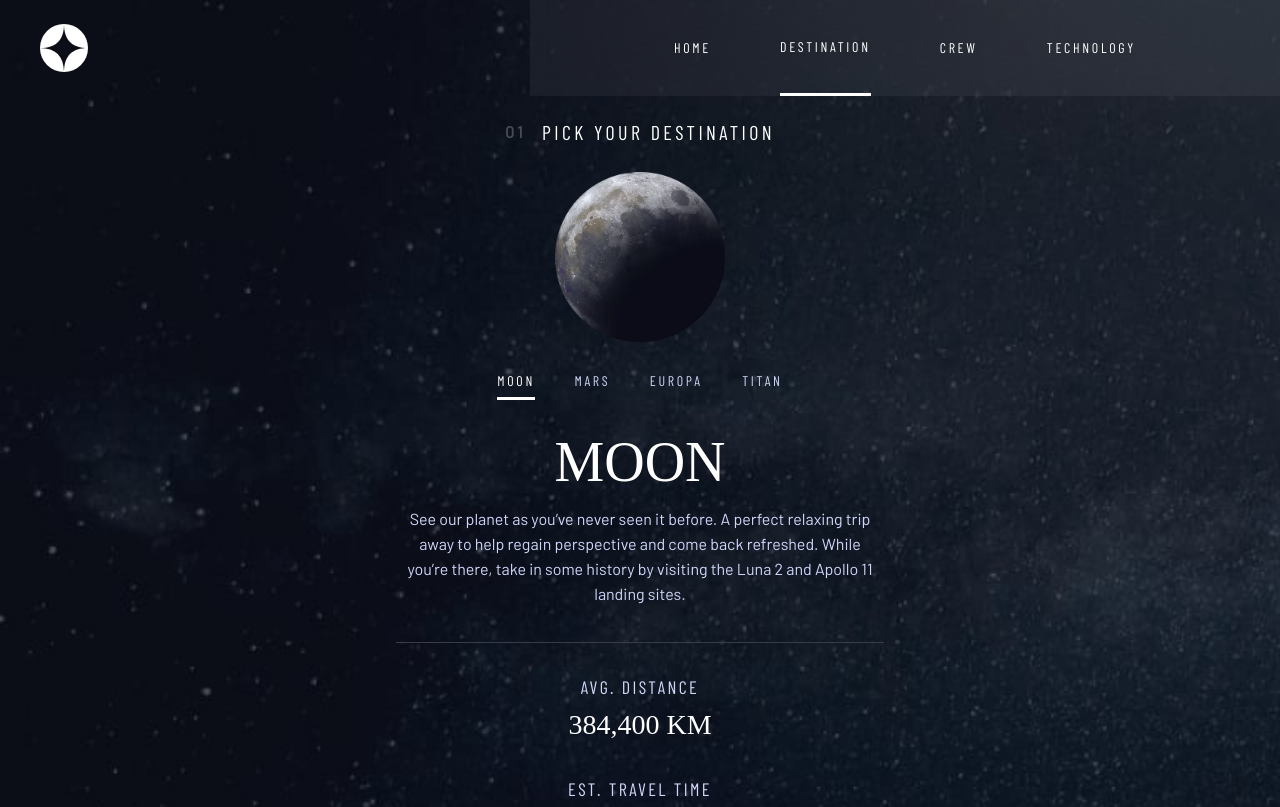
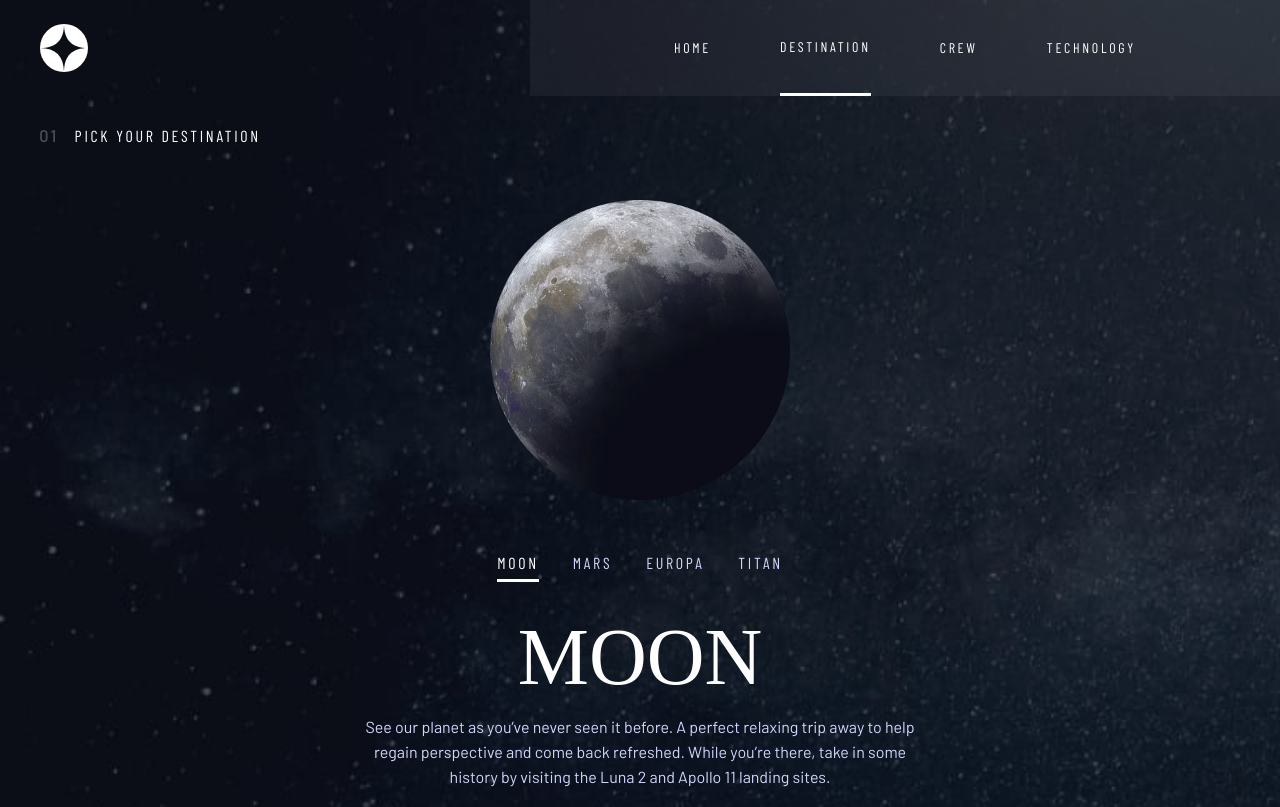
Before and after one commit to jadeli1720/space-tourism-website-main, a React (Create React App) app in the folder project/app/: page /destination in a window 1280 px wide. Shown: the top 807 px of the page. Built offline with nearby package versions, Linux system fonts and the light colour scheme; a web font is replaced by a local one.

Commit message:
Tablet styling done for destination page

```diff
--- a/project/app/src/styles/components/destination.scss
+++ b/project/app/src/styles/components/destination.scss
@@ -1,7 +1,7 @@
 @use '../util/mixins.scss' as mixin;
 
 /* ========== MOBILE =========== */
-#destinationPage{
+#destinationPage {
   @include mixin.displayFlex(column, center, unset);
 
   .destination-left-container, .destination-right-container {
@@ -10,9 +10,7 @@
     width: 100%
   }
 
-
   .img-wrapper {
-
     height: 10.625rem;
     width:10.625rem;
 
@@ -28,7 +26,6 @@
     margin-top: 2rem;
     max-width: 17.844rem;
     width: 60.5%;
-
   }
 
   .destination-link {
@@ -70,7 +67,6 @@
 
     .distance-wrapper, .travel-wrapper {
       @include mixin.displayFlex(column, center,unset);
-
     }
 
     .distance-wrapper {
@@ -97,7 +93,50 @@
 }
 
 /* ========== TABLET =========== */
-@include mixin.min-media-query($tablet-xs){}
+@include mixin.min-media-query($tablet-xs){
+  #destinationPage {
+
+    .img-wrapper {
+      margin: 5rem auto 0;
+      height: 18.75rem;
+      width:18.75rem;
+
+    .destination-image{
+      height: 18.75rem;
+      width:18.75rem;
+    }
+    }
+
+    .destination-nav-wrapper {
+      margin-top: 3.5rem;
+
+      .destination-link {
+        font-size: 1rem !important;
+        letter-spacing: 2.7px;
+      }
+    }
+
+    .celestial-bodies-title{
+      font-size: 80px;
+      line-height: 82px;
+    }
+
+    .page-paragraph {
+      margin-bottom: 2.25rem;
+      width: 100%;
+    }
+
+    .stats-container {
+      @include mixin.displayFlex(row, center, space-evenly);
+      margin: 0.75rem 0 2.5rem;
+      width: 100%;
+
+      .distance-wrapper, .travel-wrapper{
+        margin: 0;
+      }
+    }
+  }
+}
 
 /* ========== DESKTOP =========== */
 @include mixin.min-media-query($desktop-sm){}
--- a/project/app/src/styles/global.scss
+++ b/project/app/src/styles/global.scss
@@ -33,9 +33,9 @@ html:focus-within {
 
 /* Set core body defaults */
 body {
-  min-height: 100vh;
   text-rendering: optimizeSpeed;
   line-height: 1.5;
+  max-height: 100vh;
 }
 
 /* Remove list styles on ul, ol elements with a list role, which suggests default styling will be removed */
@@ -99,14 +99,15 @@ p {
 main {
   //need to work on this for bigger screen sizes. Placement and max width sizes
   // max-width: 1680px;
+  min-height: 100vh;
   width:100%;
-  min-height: 100vh;
   transition: 0.5s ease;
   overflow: hidden;
 }
 
 /* ========== MOBILE =========== */
 body {
+
   background-attachment: fixed;
   background-color: $dark-blue;
   background-image: var(--background-mobile);
@@ -128,7 +129,7 @@ body {
 }
 
 #destinationPage, #crewPage, #technologyPage {
-  margin-top: 1.25rem;
+  margin-top: 2.25rem;
 
   .page-title {
     @include mixin.displayFlex(row, center, unset);
@@ -147,7 +148,7 @@ body {
 }
 
 .divider {
-    margin: 20px 0;
+    margin: 1.25rem 0;
     background-color: #383B4B;
     height: 1px;
     width: 85%;
@@ -160,18 +161,23 @@ body {
     background-image: var(--background-tablet)
   }
 
-  .page-title {
-    font-size: 1.25rem;
-    line-height: 1.5rem;
-    letter-spacing: 3.38px;
-  }
-
   .page-paragraph {
     font-size: 1rem;
     line-height: 1.75rem;
   }
 
+  #destinationPage, #crewPage, #technologyPage {
+    margin-top: 1.5rem;
 
+    .page-title {
+      position: absolute;
+      left: 39px;
+    }
+  }
+
+  .divider {
+    width: 100%;
+  }
 }
 
 /* ========== DESKTOP =========== */
```
